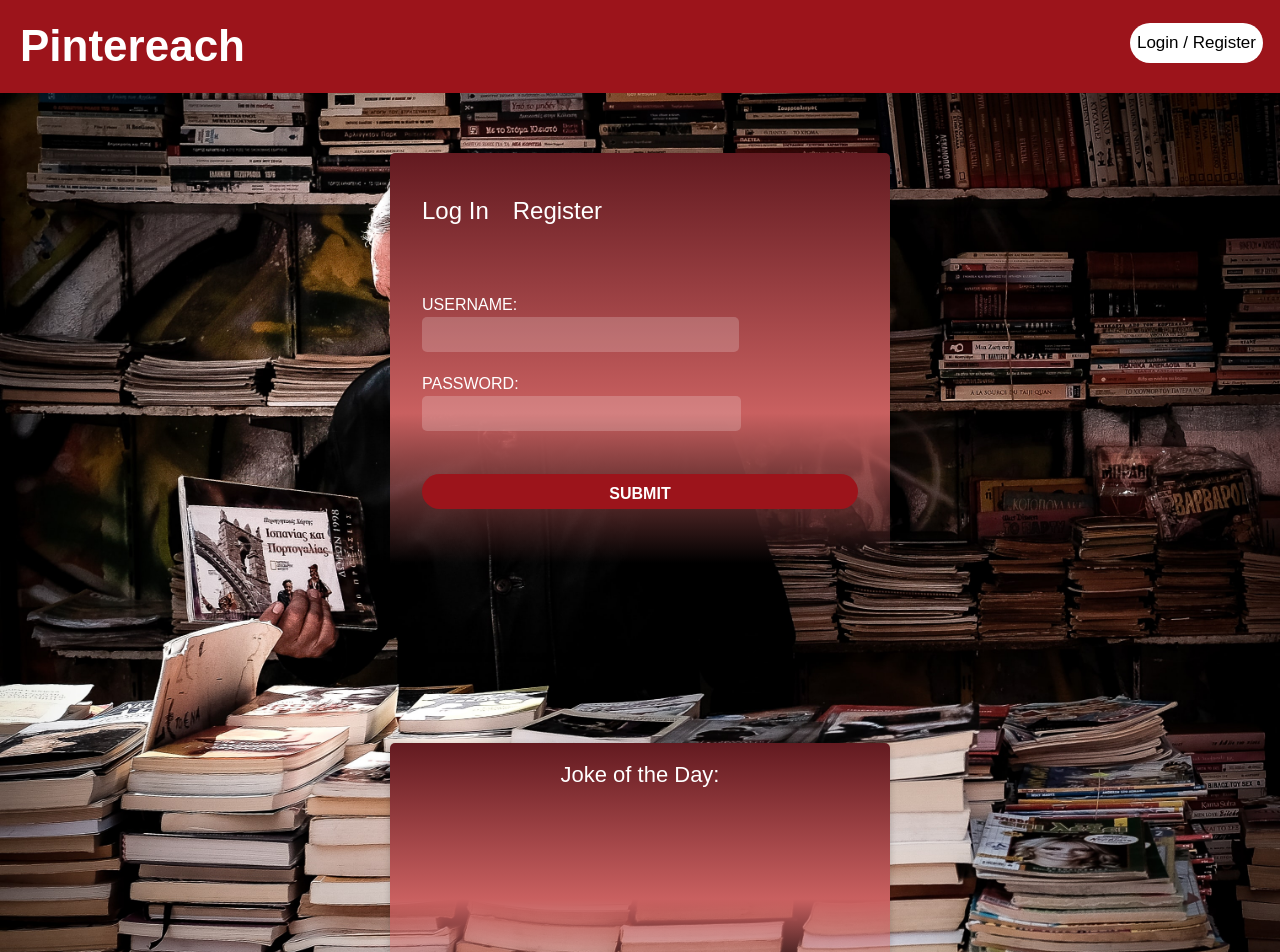
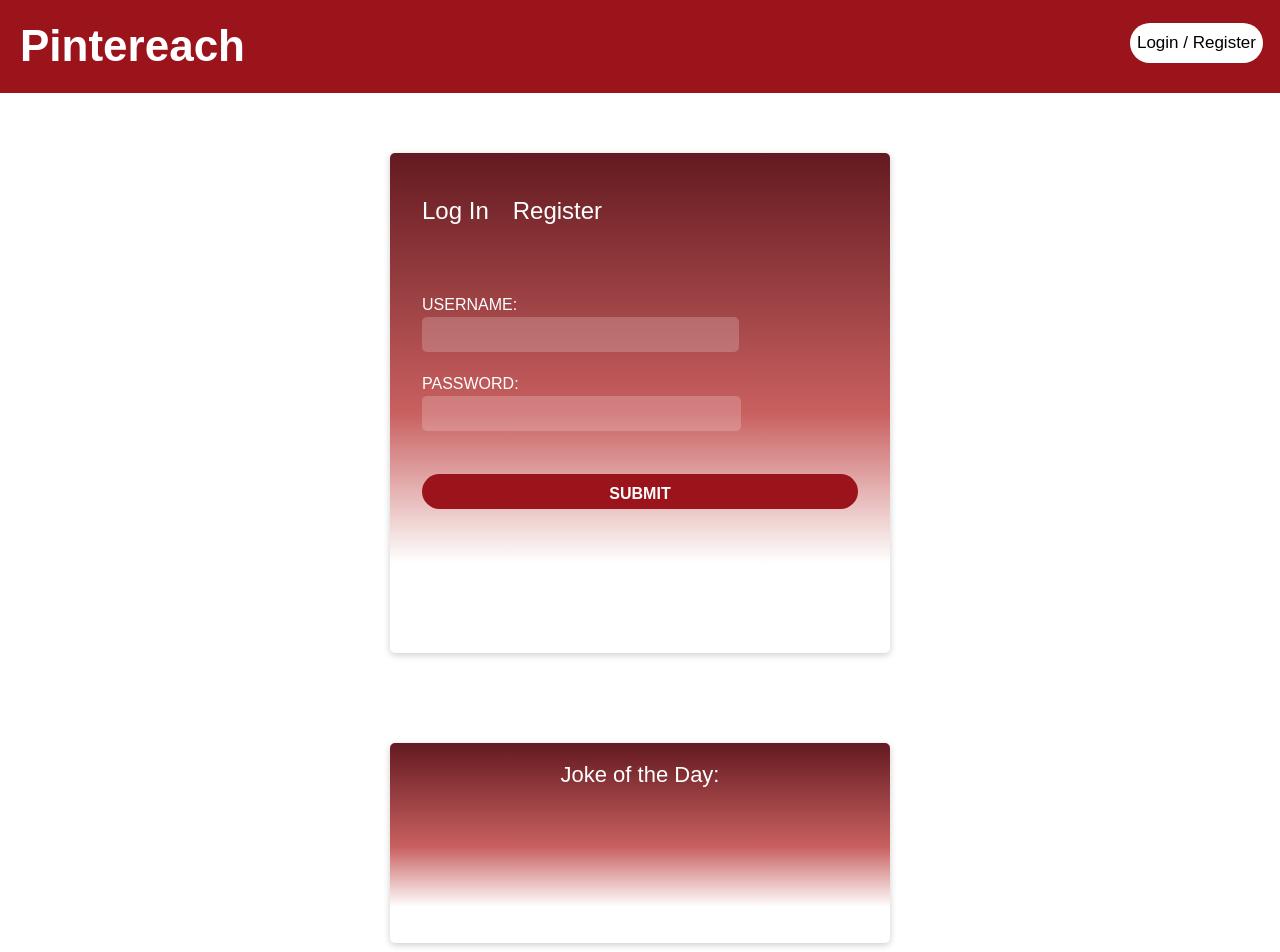
Before and after one commit to Lambda-Build-Week-Pintereach/frontend, a React (Create React App) app in the folder pintereach/: page /login in a window 1280 px wide. Shown: the top 952 px of the page. Built offline with nearby package versions, Linux system fonts and the light colour scheme; no server answers.

Commit message:
confirm password attempt

```diff
--- a/pintereach/src/App.css
+++ b/pintereach/src/App.css
@@ -10,14 +10,14 @@ html, body, body * {
 
 /* LOGIN & REGISTER FORM STYLING */
 body {
-    background-image: url("./images/pic03.jpg");
+    /* background-image: url("./images/pic03.jpg"); */
     background-size: cover;
     background-position: center center;
 }
 .container {
     width: 100%;
     padding-top: 60px;
-    padding-bottom: 100pxx;
+    padding-bottom: 100px;
 }
 .login-register-wrapper {
     height: 500px;
@@ -100,7 +100,7 @@ button:hover {
   flex-direction: column;
   text-align: center;
   /* justify-content: space-evenly; */
-  height: 300px;
+  height: 200px;
   width: 500px;
   margin-left: auto;
   margin-right: auto;
--- a/pintereach/src/components/FormHome.js
+++ b/pintereach/src/components/FormHome.js
@@ -24,11 +24,13 @@ const initialRegisterValues = {
   username: '',
   email: '',
   password: '',
+  // confirmPassword: '',
 }
 const initialRegisterErrors = {
   username: '',
   email: '',
   password: '',
+  // confirmPassword: '',
 }
 const initialRegisteredDisabled = true
 
@@ -60,7 +62,6 @@ export default function Form() {
         console.log(res.data)
         setLoginUser([...loginUser, res.data]);
         setLoginValues(initialLoginValues);
-        // useHistory to reroute to appropriate page
       })
       .catch((err) => {
         console.log(err);
@@ -75,7 +76,6 @@ export default function Form() {
         console.log(res.data)
         setRegisterUser([...registerUser, res.data]);
         setRegisterValues(initialRegisterValues);
-        // useHistory to reroute to appropriate page
       })
       .catch((err) => {
         console.log(err);
@@ -153,6 +153,7 @@ export default function Form() {
       username: registerValues.username.trim(),
       email: registerValues.email.trim(),
       password: registerValues.password.trim(),
+      // confirmPassword: registerValues.confirmPassword.trim(),
     }
     postRegisterUser(newRegisterUser);
   }
--- a/pintereach/src/components/Login.js
+++ b/pintereach/src/components/Login.js
@@ -50,7 +50,7 @@ export default function Login(props) {
             </label>
 
             {/* DISABLE BUTTON */}
-            <button id='submit' disabled={disabled} onClick={routeToApp}>Submit</button>
+            <button type="button" id='submit' disabled={disabled} onClick={routeToApp}>Submit</button>
 
         </form>
     )
--- a/pintereach/src/components/Register.js
+++ b/pintereach/src/components/Register.js
@@ -29,6 +29,7 @@ export default function Register(props){
             <div className="errors">{errors.username}</div>
             <div className="errors">{errors.email}</div>
             <div className="errors">{errors.password}</div>
+            {/* <div className="error">{errors.confirmPassword}</div> */}
 
             {/* TEXT INPUTS */}
                 <label>Username:
@@ -60,9 +61,18 @@ export default function Register(props){
                     id="password"
                     />
                 </label>
+                {/* <label>Confirm Password:
+                    <input
+                    value={values.confirmPassword}
+                    onChange={onChange}
+                    name="confirmPassword"
+                    type="password"
+                    id="confirmPassword"
+                    />
+                </label> */}
 
                 {/* DISABLE BUTTON */}
-                <button id='submit' disabled={disabled} onClick={routeToApp}>Submit</button>
+                <button type="button" id='submit' disabled={disabled} onClick={routeToApp}>Submit</button>
 
             </form>
         </div>
--- a/pintereach/src/validation/RegisterSchema.js
+++ b/pintereach/src/validation/RegisterSchema.js
@@ -9,6 +9,12 @@ export default yup.object().shape({
         .string()
         .required('Password is required')
         .min(6, 'Password must be at least 6 characters'),
+    // confirmPassword: yup
+    //     .string()
+    //     .required("Password confirmation is required.")
+    //     .when("password", {
+    //     is: password => (password && password.length > 0 ? true : false),
+    //     then: yup.string().oneOf([yup.ref("password")], "Password doesn't match")}),
     email: yup
         .string()
         .required('Email is required')
```
